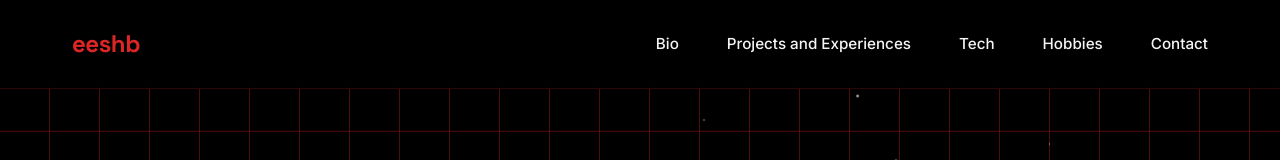
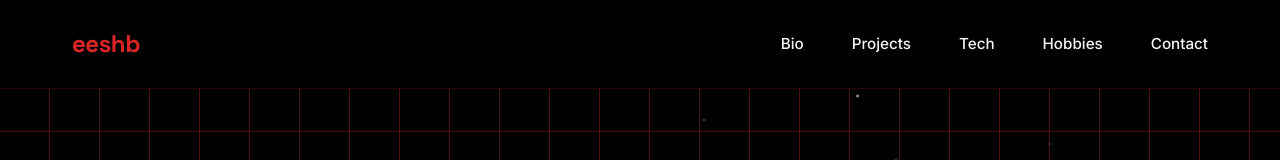
Before and after one commit to eeshan-bhatia/eeshb.com, a website built with Vite: page index.html in a window 1280 px wide. Shown: the top 160 px of the page. Built offline with nearby package versions, Linux system fonts and the light colour scheme.

Commit message:
Restore Projects navbar label

```diff
--- a/index.html
+++ b/index.html
@@ -26,7 +26,7 @@
             </a>
             <ul class="nav-links">
                 <li><a href="#bio" class="nav-link cursor-target">Bio</a></li>
-                <li><a href="#projects" class="nav-link cursor-target">Projects and Experiences</a></li>
+                <li><a href="#projects" class="nav-link cursor-target">Projects</a></li>
                 <li><a href="#tech" class="nav-link cursor-target">Tech</a></li>
                 <li><a href="#hobbies" class="nav-link cursor-target">Hobbies</a></li>
                 <li><a href="#contact" class="nav-link cursor-target">Contact</a></li>
```
